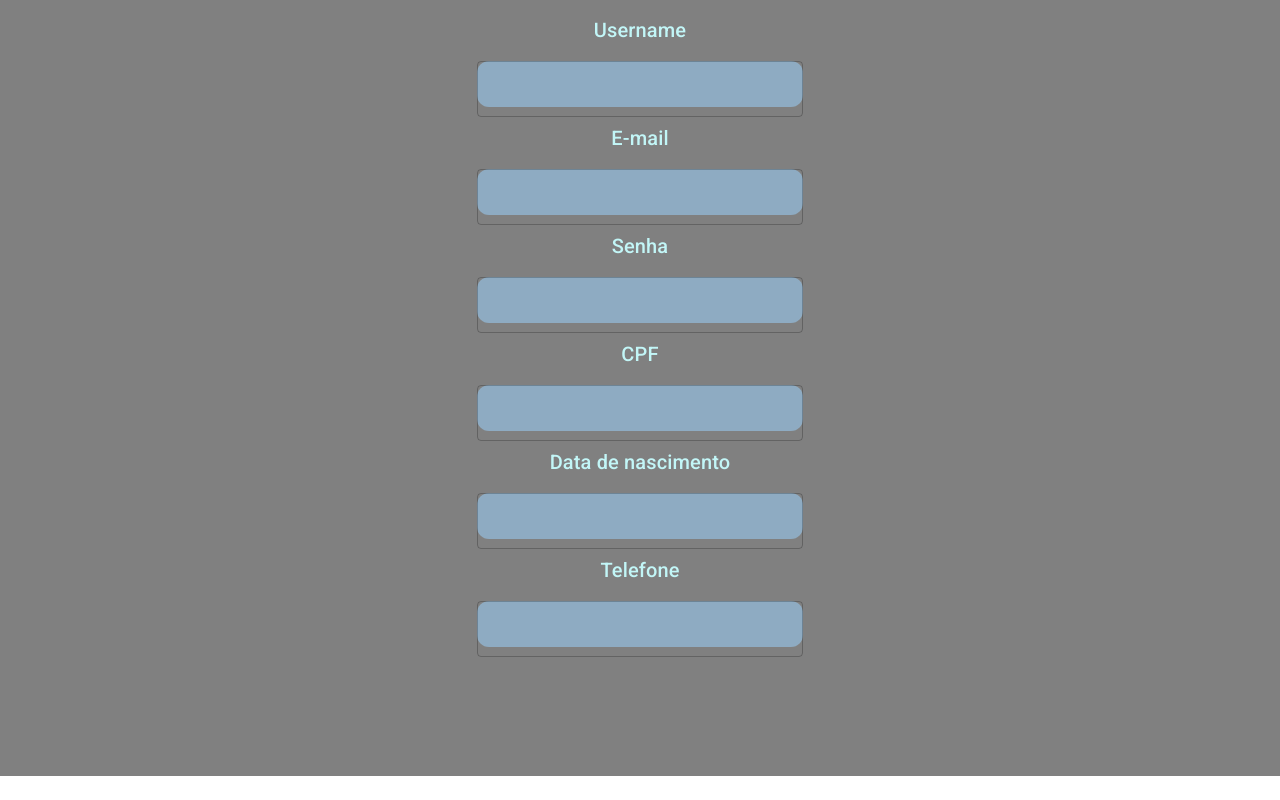
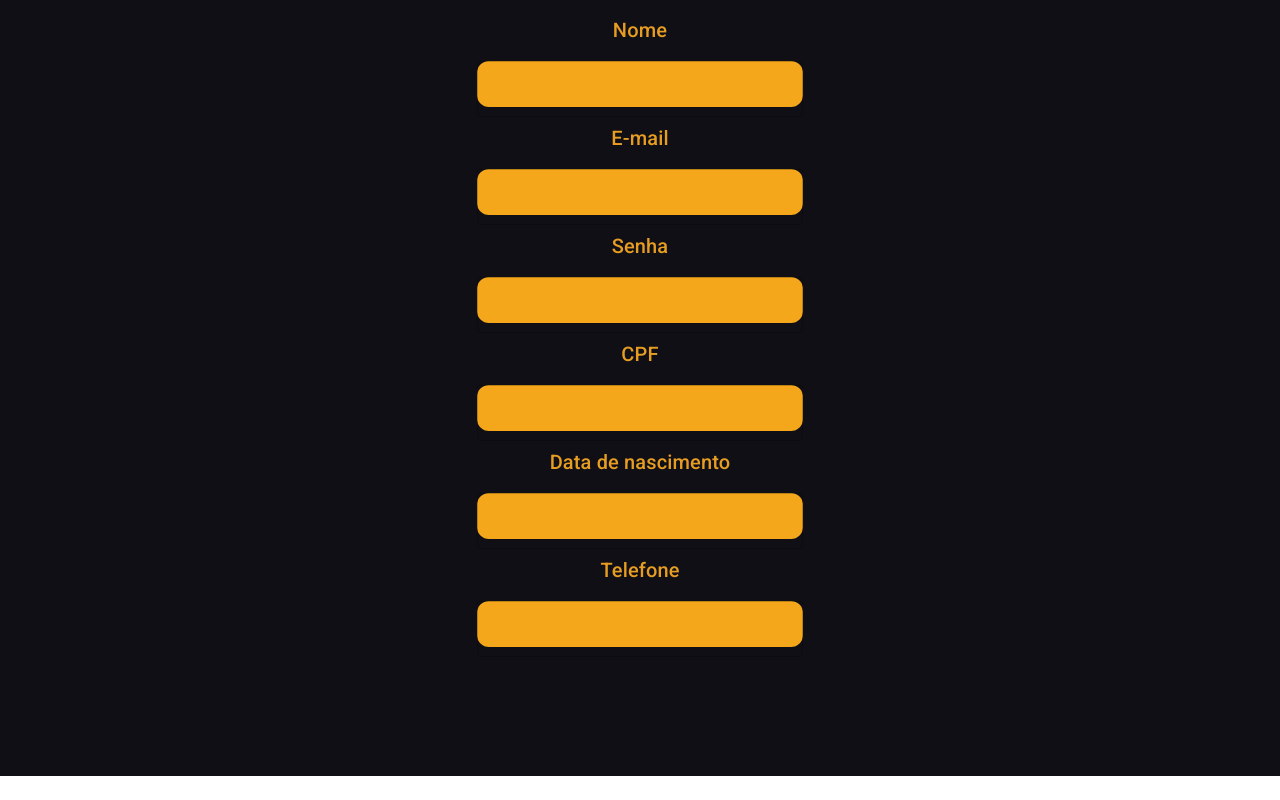
Before and after one commit to Luanh03/Betting-App, a React (Create React App) app: page /register in a window 1280 px wide. Built offline with nearby package versions, Linux system fonts and the light colour scheme.

Commit message:
Change of visual identity

```diff
--- a/src/components/ItemLogin.js
+++ b/src/components/ItemLogin.js
@@ -2,7 +2,7 @@ import Paper from "@mui/material/Paper";
 import { experimentalStyled as styled } from '@mui/material/styles';
 
 export const Item = styled(Paper)
-(({ theme }) => ({backgroundColor: "#05060c",
+(({ theme }) => ({backgroundColor: "#100f15",
 padding: theme.spacing(2),
 textAlign: 'center',
 color: theme.palette.text.secondary,
--- a/src/containers/register.js
+++ b/src/containers/register.js
@@ -1,14 +1,18 @@
 import * as React from 'react';
 import Box from '@mui/material/Box';
 import Grid from '@mui/material/Grid';
-import { useNavigate } from 'react-router-dom';
 import TextField from "@mui/material/TextField";
 import Typography from '@mui/material/Typography';
 import { RemoveScroll } from 'react-remove-scroll';
 
 export default function Register(){
 
-    const navigate = useNavigate();
+    const [nome, setNome] = React.useState("");
+    const [email, setEmail] = React.useState("");
+    const [password, setPassword ] = React.useState("");
+    const [cpf, setCpf] = React.useState("");
+    const [data_nasc, setData_nasc] = React.useState("");
+    const [telefone, setTelefone] = React.useState("");
 
 
     return (
@@ -17,30 +21,32 @@ export default function Register(){
                 <Box sx={{ flexGrow: 1 }}>
                     <Grid container spacing={{ xs: 2, md: 3 }} columns={{ xs: 4, sm: 8, md: 12 }}>
                         <Grid item md={12} sx={{ textAlign: 'center',
-                                                backgroundColor: 'gray',
+                                                backgroundColor: '#100f15',
                                                 height:'100vh',
                                                 width:'100%'
                                             }}>
                             <Typography
                                 variant="h6"
-                                gutterBottom sx={{ color: "#C2F6F7",
+                                gutterBottom sx={{ color: "#e69d22",
                                 fontsize: '32px',
                                 margin: '14px'}}>
-                                    Username
+                                    Nome
                             </Typography>
                             <TextField
                                 id="outlined-basic"
-                                type="email"
+                                type="nome"
                                 variant="outlined"
+                                value={nome}
                                 sx={{ width:'326px',
                                         height:'46px',
                                         borderRadius:'12px',
-                                        backgroundColor: "#8eabc2",
-                                        margin:'1px'}}/>
+                                        backgroundColor: "#f4a71a",
+                                        margin:'1px'}}
+                                onChange={(e) => setNome(e.target.value)}/>
 
                             <Typography
                                 variant="h6"
-                                gutterBottom sx={{ color: "#C2F6F7",
+                                gutterBottom sx={{ color: "#e69d22",
                                 fontsize: '32px',
                                 margin: '14px'}}>
                                     E-mail
@@ -49,79 +55,89 @@ export default function Register(){
                                 id="outlined-basic"
                                 type="email"
                                 variant="outlined"
+                                value={email}
                                 sx={{ width:'326px',
                                         height:'46px',
                                         borderRadius:'12px',
-                                        backgroundColor: "#8eabc2",
-                                        margin:'1px'}}/>
+                                        backgroundColor: "#f4a71a",
+                                        margin:'1px'}}
+                                onChange={(e) => setEmail(e.target.value)}/>
 
                             <Typography
                                 variant="h6"
-                                gutterBottom sx={{ color: "#C2F6F7",
+                                gutterBottom sx={{ color: "#e69d22",
                                 fontsize: '32px',
                                 margin: '14px'}}>
                                     Senha
                             </Typography>
                             <TextField
                                 id="outlined-basic"
-                                type="email"
+                                type="password"
                                 variant="outlined"
+                                value={password}
                                 sx={{ width:'326px',
                                         height:'46px',
                                         borderRadius:'12px',
-                                        backgroundColor: "#8eabc2",
-                                        margin:'1px'}}/>
+                                        backgroundColor: "#f4a71a",
+                                        margin:'1px'}}
+                                onChange={(e) => setPassword(e.target.value)}/>
 
                             <Typography
                                 variant="h6"
-                                gutterBottom sx={{ color: "#C2F6F7",
+                                gutterBottom sx={{ color: "#e69d22",
                                 fontsize: '32px',
                                 margin: '14px'}}>
                                     CPF
                             </Typography>
                             <TextField
                                 id="outlined-basic"
-                                type="email"
+                                type="cpf"
                                 variant="outlined"
+                                value={cpf}
                                 sx={{ width:'326px',
                                         height:'46px',
                                         borderRadius:'12px',
-                                        backgroundColor: "#8eabc2",
-                                        margin:'1px'}}/>
+                                        backgroundColor: "#f4a71a",
+                                        margin:'1px'}}
+                                onChange={(e) => setCpf(e.target.value)}/>
 
                             <Typography
                                 variant="h6"
-                                gutterBottom sx={{ color: "#C2F6F7",
+                                gutterBottom sx={{ color: "#e69d22",
                                 fontsize: '32px',
                                 margin: '14px'}}>
                                     Data de nascimento
                             </Typography>
                             <TextField
                                 id="outlined-basic"
-                                type="email"
+                                type="data_nasc"
                                 variant="outlined"
+                                value={data_nasc}
                                 sx={{ width:'326px',
                                         height:'46px',
                                         borderRadius:'12px',
-                                        backgroundColor: "#8eabc2",
-                                        margin:'1px'}}/>
+                                        backgroundColor: "#f4a71a",
+                                        margin:'1px'}}
+                                onChange={(e) => setData_nasc(e.target.value)}/>
 
                             <Typography
                                 variant="h6"
-                                gutterBottom sx={{ color: "#C2F6F7",
+                                gutterBottom sx={{ color: "#e69d22",
                                 fontsize: '32px',
                                 margin: '14px'}}>
                                     Telefone
                             </Typography>
                             <TextField
                                 id="outlined-basic"
-                                type="email"
+                                type="telefone"
                                 variant="outlined"
+                                value={telefone}
                                 sx={{ width:'326px',
                                         height:'46px',
                                         borderRadius:'12px',
-                                        backgroundColor: "#8eabc2",
-                                        margin:'1px'}}/>
+                                        backgroundColor: "#f4a71a",
+                                        margin:'1px'}}
+                                onChange={(e) => setTelefone(e.target.value)}/>
                         </Grid>
                     </Grid>
                 </Box>
```
Also changed, not shown: src/containers/login.js (+11 -11 lines), src/images/macaco.jpg (added).
